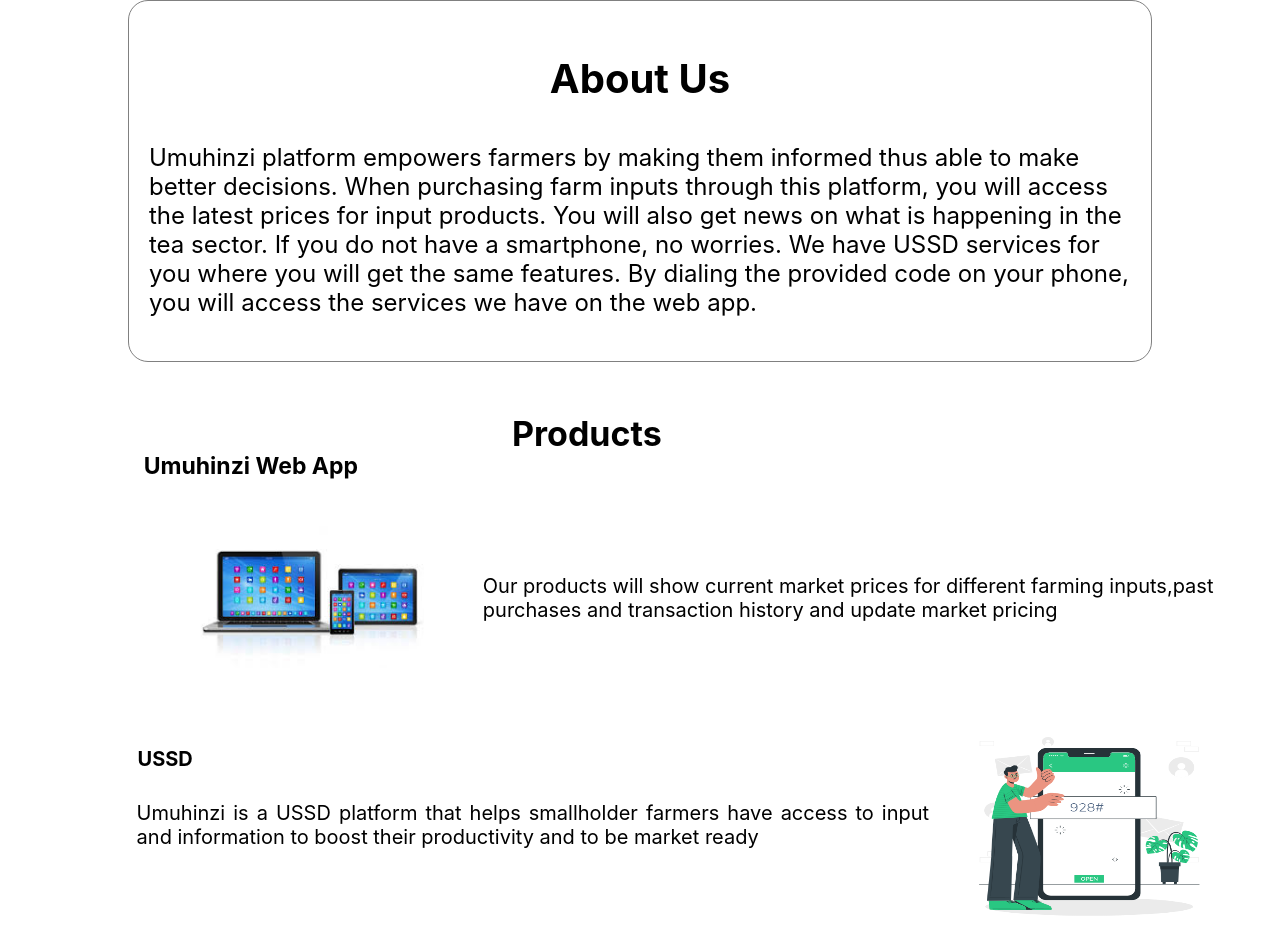
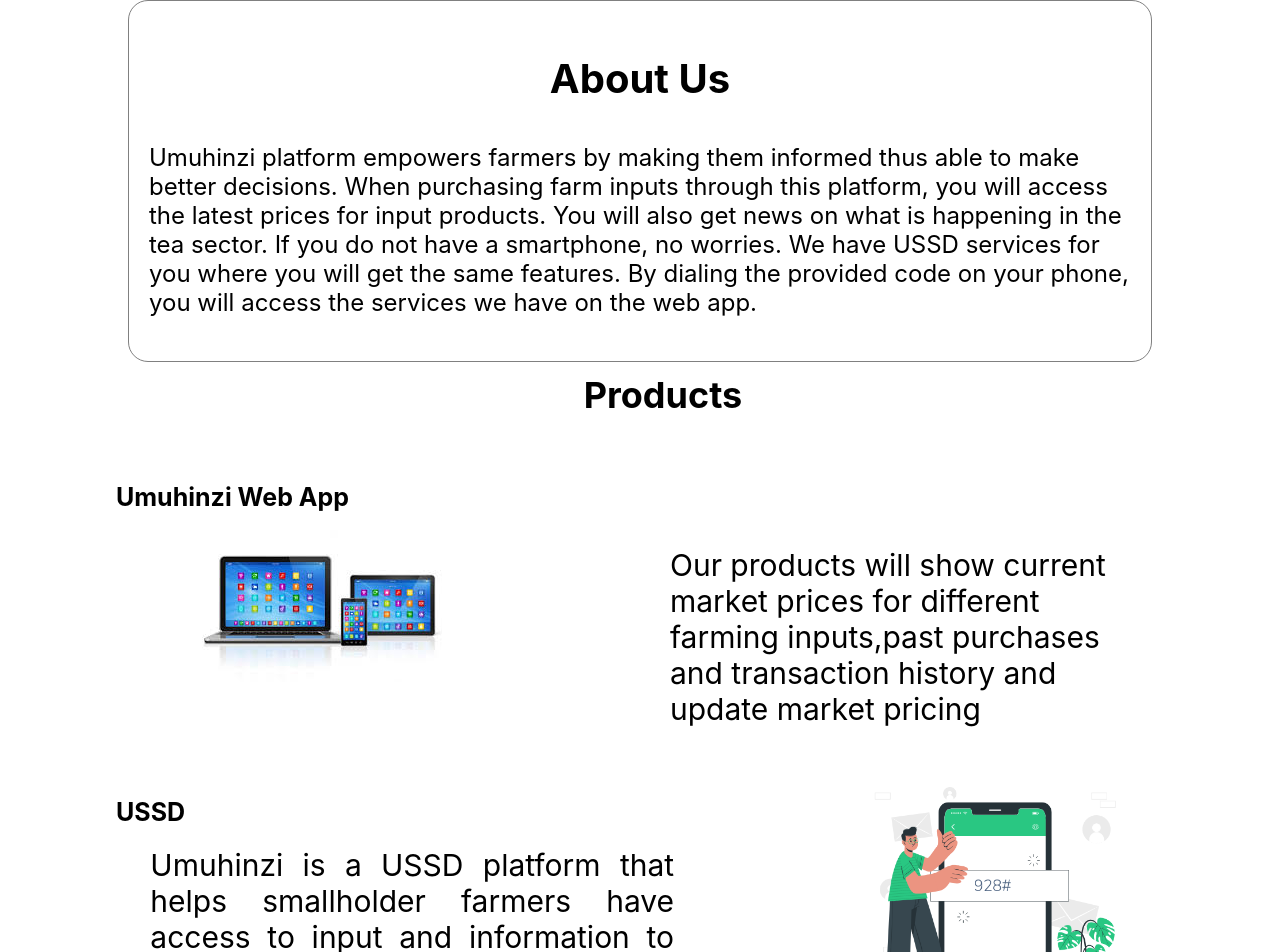
Before and after one commit to akirachix/Elites-Informational, a React (Create React App) app in the folder umuhinzi-react/: page / in a window 1280 px wide. Shown: the top 952 px of the page. Built offline with nearby package versions, Linux system fonts and the light colour scheme.

Commit message:
made changes

```diff
--- a/umuhinzi-react/src/Products/index.css
+++ b/umuhinzi-react/src/Products/index.css
@@ -622,73 +622,7 @@
 
 
 
-@media screen and (min-width:1251px) and (max-width:1500px){
 
-    .webapp{
-        display: flex;
-        /* width: 90%; */
-
-    }
-
-    .ussd{
-        display: flex;
-        margin-top: 8%;
-
-    }
-
-    .ussdinfo{
-
-        font-size: 14px;
-
-        margin-left: -28%;
-        display: block;
-        }
-    .app{
-        font-size: 20px;
-        margin-left: 35%;
-    }
-
-    .heading{
-        margin-left: 25%;
-        font-size: 34px;
-
-        margin-top: 20px;
-
-    }
-    .ussdimg{
-        width: 25%;
-        height: 90%;
-        margin-top: -15%;
-        margin-left: 92%;
-
-    }
-    .webtitle{
-        font-size: 23px;
-
-        margin-top: -79%;
-        text-align: center;
-
-
-   }
-   .webimg{
-
-    margin-top: -5%;
-    width: 199%;
-
-}
-.info{
-    font-size: 20px;
-    margin-top: 3%;
-    margin-left: -21%;
-    width: 120%;
-
-}
-.ussdtext{
-    font-size: 20px;
-    margin-top: 30px;
-    margin-left: 19%;
-}
-}
 @media screen and (min-width:540px) and (max-width:630px){
     .products{
         margin-left: 2%
```
